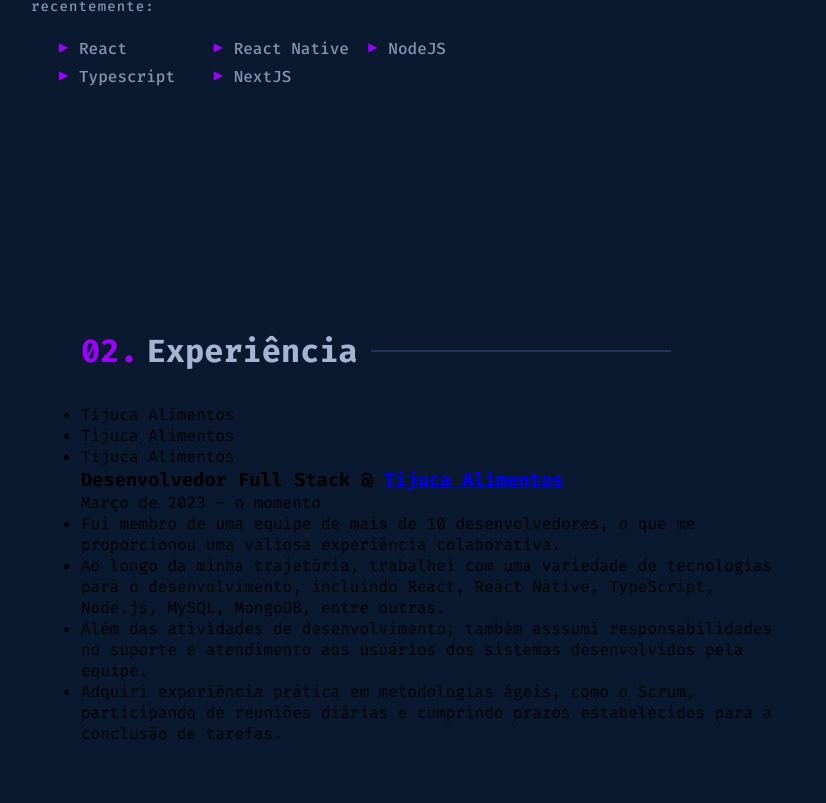
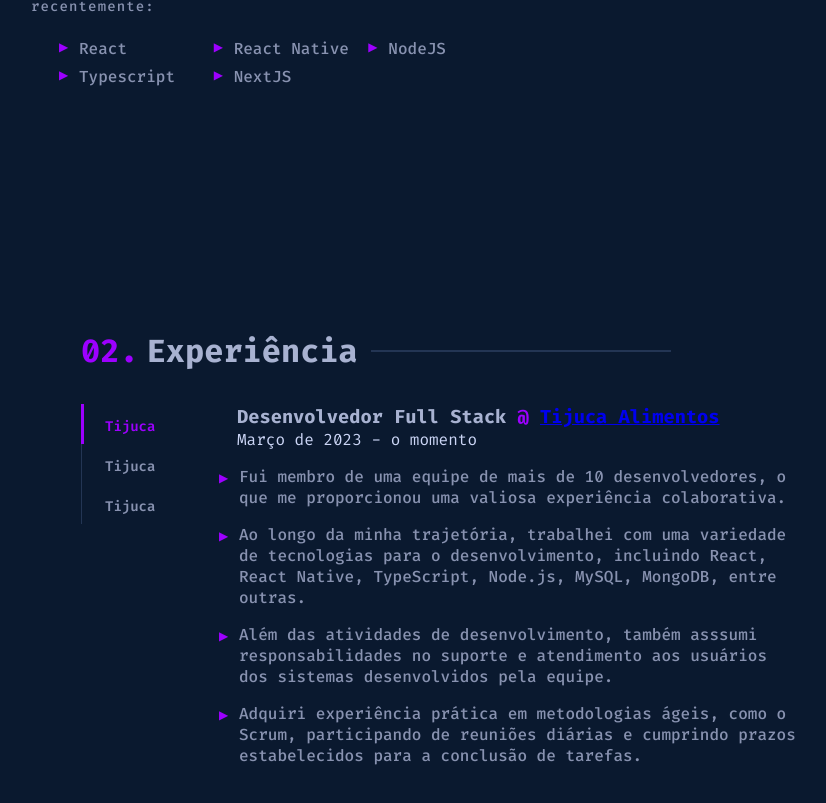
Before and after one commit to DevNatanael/portfolio, a Next.js app: page / in a window 1280 px wide. Shown: the part 1309-2112 px from the top of the page, without its empty margins (209-1035 px from the left). Built offline with nearby package versions, Linux system fonts and the light colour scheme.

Commit message:
fazendo area de experiencia

```diff
--- a/src/scss/sections/_experiences.scss
+++ b/src/scss/sections/_experiences.scss
@@ -1,4 +1,4 @@
-.experience{
+.experience {
   margin: 15rem auto;
   max-width: 700px;
   .title {
@@ -27,4 +27,95 @@
       }
     }
   }
+
+  .container {
+    display: grid;
+    grid-template-columns: 20% 80%;
+    gap: 1rem;
+    .exp-slider {
+      list-style: none;
+      position: relative;
+      height: max-content;
+      .underline {
+        background-color: var(--theme-color);
+        position: absolute;
+        left: -0.5px;
+        top: 0;
+        height: 2.5rem;
+        width: 3px;
+        transition: 0.3s ease-in-out;
       }
+      &::before {
+        position: absolute;
+        left: 0px;
+        content: "";
+        height: 100%;
+        width: 1px;
+        background-color: var(--lightest-navy);
+      }
+      &-item {
+        height: 2.5rem;
+        padding: 0 1.5rem;
+        display: flex;
+        vertical-align: middle;
+        cursor: pointer;
+        width: 90%;
+        span {
+          display: flex;
+          justify-content: center;
+          align-items: center;
+          color: var(--slate);
+          font-size: var(--tsm1);
+          margin-top: 7%;
+          font-weight: 600;
+
+        }
+        &:hover{
+          background-color: var(--light-navy);
+          span{
+            color: var(--theme-color);
+          }
+        }
+      }
+      &-item-selected{
+        span{
+          color: var(--theme-color);
+        }
+      }
+    }
+    .exp-details{
+      height: 40vh;
+      &-position{
+        color: var(--lightest-slate);
+        &-company{
+          color: var(--theme-color);
+        }
+      }
+      &-range{
+        color: var(--light-slate);
+      }
+      &-list{
+        list-style-type: none;
+        display: flex;
+        flex-direction: column;
+        gap: 1rem;
+        margin-top: 1rem;
+        padding-left: 2px;
+        &-item{
+          position: relative;
+          font-weight: 500;
+          color: var(--slate);
+          &::before{
+            content: "▶";
+            font-size: 12px;
+            position: absolute;
+            left: -20px;
+            top: 6px;
+            color: var(--theme-color);
+            line-height: 12px;
+          }
+        }
+      }
+    }
+  }
+}
--- a/src/sections/About.tsx
+++ b/src/sections/About.tsx
@@ -44,7 +44,7 @@ export default function About() {
             <div className="overlay"></div>
             <div className="overlay-border"></div>
             <div className="about-grid-photo-container">
-                <Image src="/natan2.jpeg" alt="profile" fill/>
+                <Image src="/natan3.jpeg" alt="profile" fill/>
             </div>
         </div>
       </div>
--- a/src/sections/Experience.tsx
+++ b/src/sections/Experience.tsx
@@ -1,8 +1,16 @@
 "use client";
 import Link from "next/link";
-import React from "react";
+import React, { useEffect } from "react";
 export default function Experience() {
   const [selected, setSelected] = React.useState(0);
+
+  useEffect(()=>{
+    const transformSelected = () => {
+      const underline = document.querySelector<HTMLElement>(".underline")
+      underline!.style.top= `${selected * 2.5}rem`;
+    }
+    transformSelected();
+  },[selected])
 
   const expereinces = [
     {
@@ -20,7 +28,7 @@ export default function Experience() {
     },
     {
       name: "Tijuca Alimentos",
-      role: "Aprendiz de Desenvolvimento Web",
+      role: "Aprendiz de Desenvolvimento",
       url: "https://www.tijucaalimentos.com/",
       start: "Outubro de 2021",
       end: "Março de 2023",
@@ -61,7 +69,7 @@ export default function Experience() {
                 }`}
                 onClick={() => setSelected(index)}
               >
-                <span>{experience.name}</span>
+                <span>{experience.name.split('Alimentos')}</span>
               </li>
             );
           })}
```
Also changed, not shown: public/natan2.jpeg (deleted), public/natan3.jpeg (added). Lines whose indentation alone changed are shown as unchanged.
